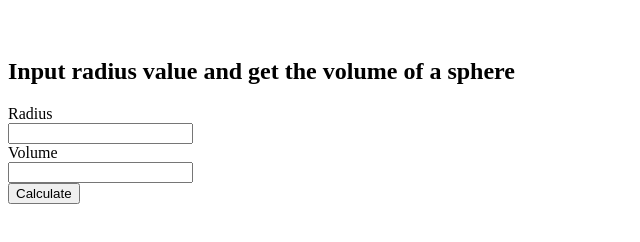
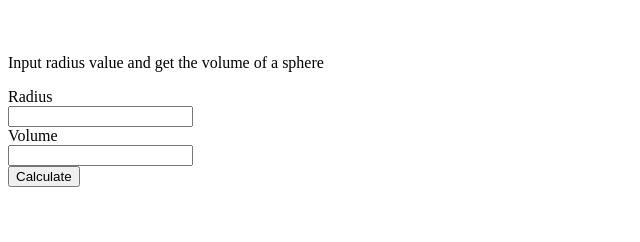
Before and after one commit to acciojob/sphere-vol-Jayasurya016, a website: page main.html in a window 1280 px wide. Shown: the whole page, without its empty margins (0-640 px from the left). Drawn offline with Linux system fonts and the light colour scheme.

Commit message:
created a submission

```diff
--- a/main.html
+++ b/main.html
@@ -10,7 +10,7 @@ label,input{display:block;}
 </head>
 <body>
 	 <div class="container">
-    <h2>Input radius value and get the volume of a sphere</h2>
+    <p>Input radius value and get the volume of a sphere</p>
     <form id="sphereForm">
       <label for="radius">Radius</label>
       <input type="number" id="radius" step="any" required>
```
